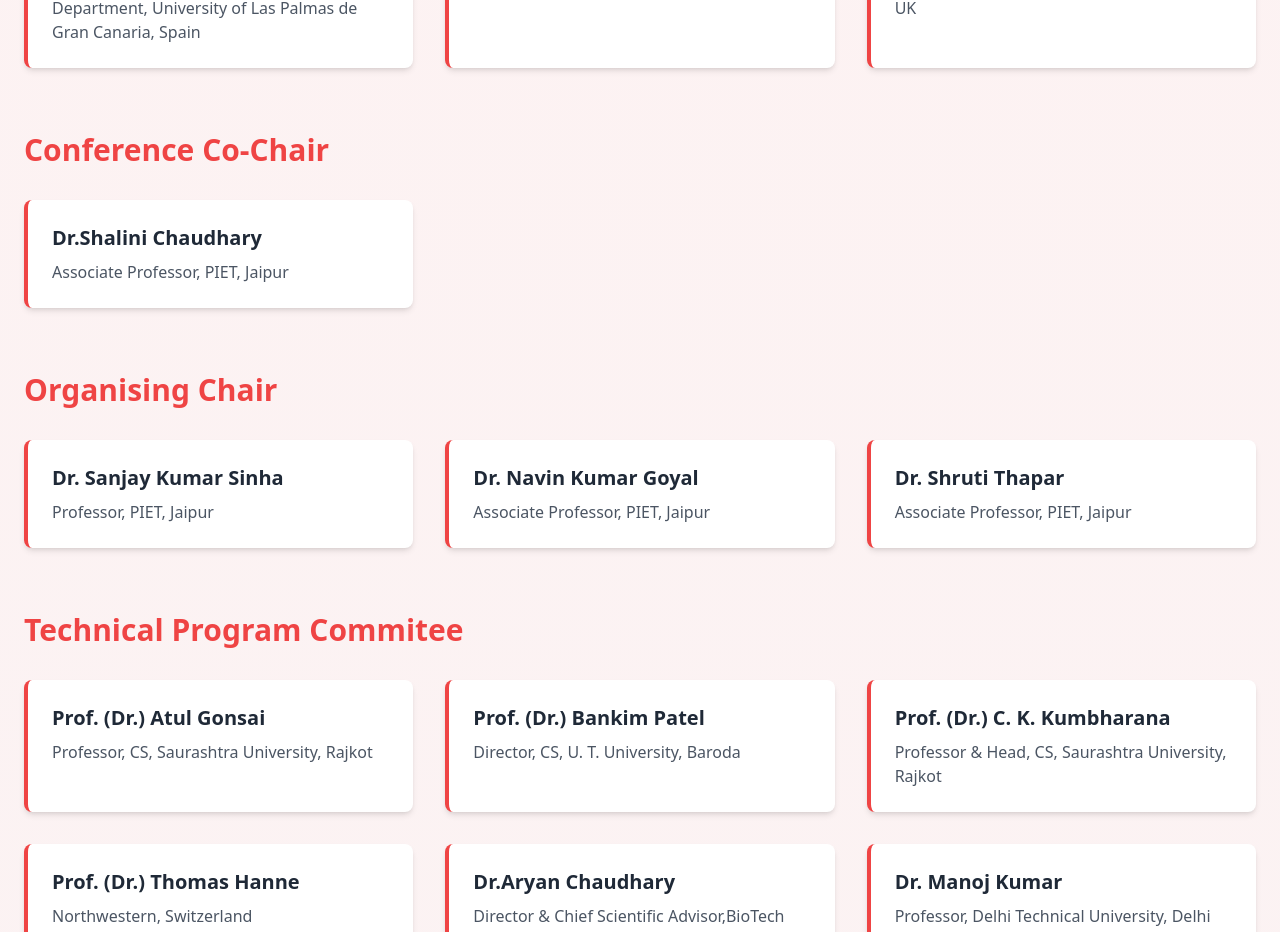
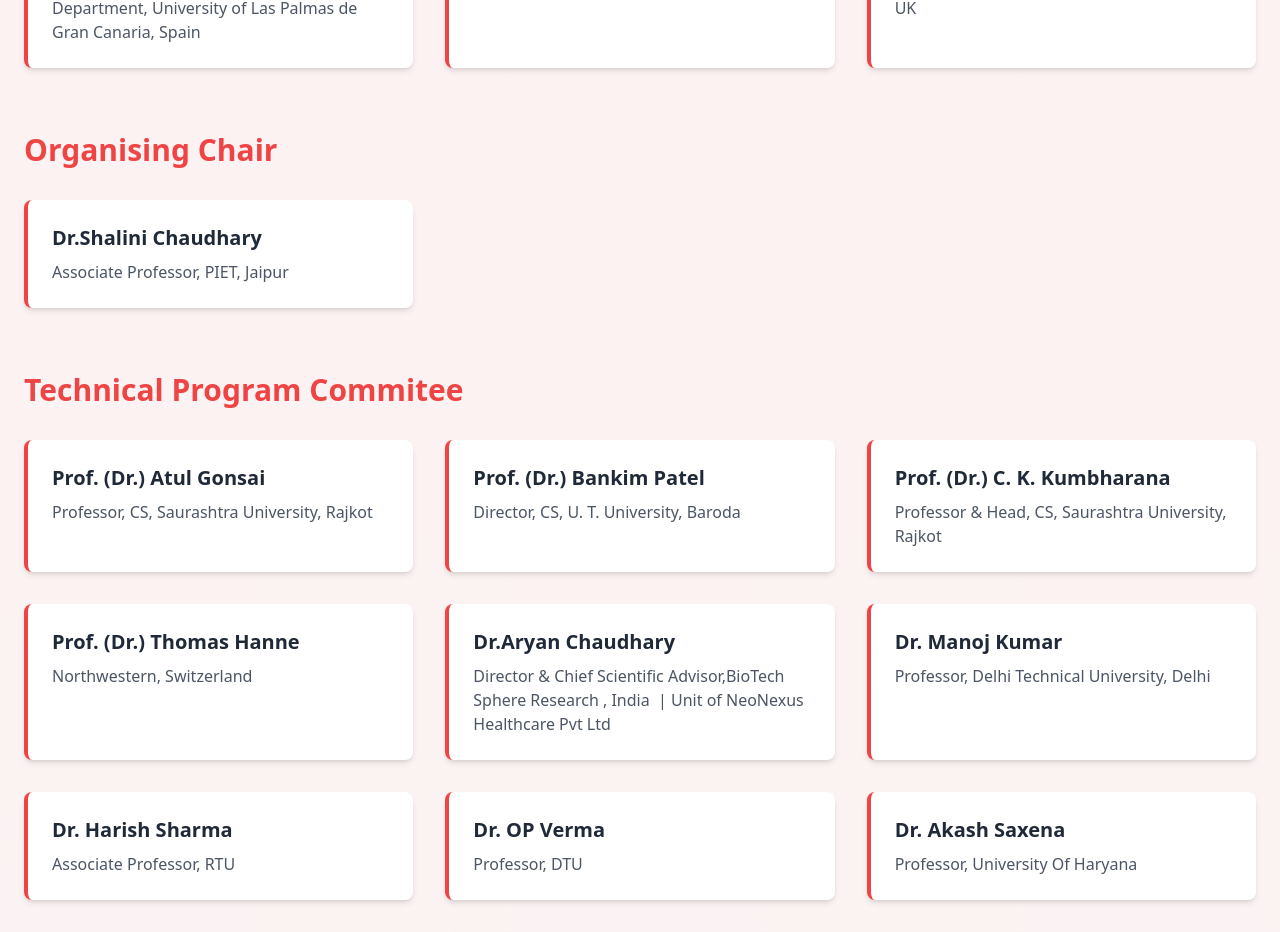
Before and after one commit to Diyamehta60/Department_conference, a React (Vite) app: page /committees in a window 1280 px wide. Shown: the part 1380-2312 px from the top of the page. Built offline with nearby package versions, Linux system fonts and the light colour scheme.

Commit message:
via anil sir

```diff
--- a/src/pages/Committees.jsx
+++ b/src/pages/Committees.jsx
@@ -75,30 +75,12 @@ const Committees = () => {
       ],
     },
     {
-      title: "Conference Co-Chair",
+      title: "Organising Chair",
       members:
       [
 
         {
           name: "Dr.Shalini Chaudhary",
-          role: "Associate Professor, PIET, Jaipur",
-        },
-      ],
-    },
-    {
-      title: "Organising Chair",
-      members:
-      [
-        {
-          name: "Dr. Sanjay Kumar Sinha",
-          role: " Professor, PIET, Jaipur",
-        },
-        {
-          name: "Dr. Navin Kumar Goyal",
-          role: "Associate Professor, PIET, Jaipur",
-        },
-        {
-          name: "Dr. Shruti Thapar",
           role: "Associate Professor, PIET, Jaipur",
         },
       ],
```
